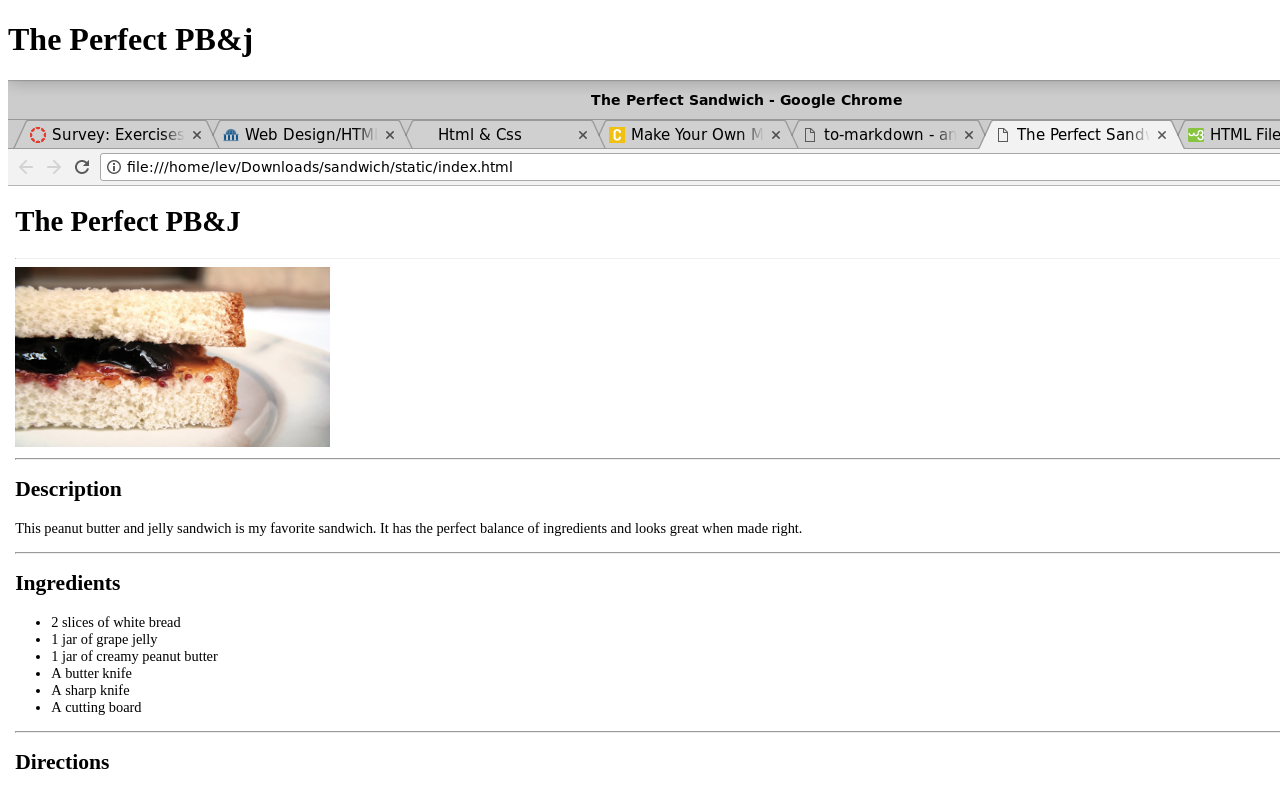
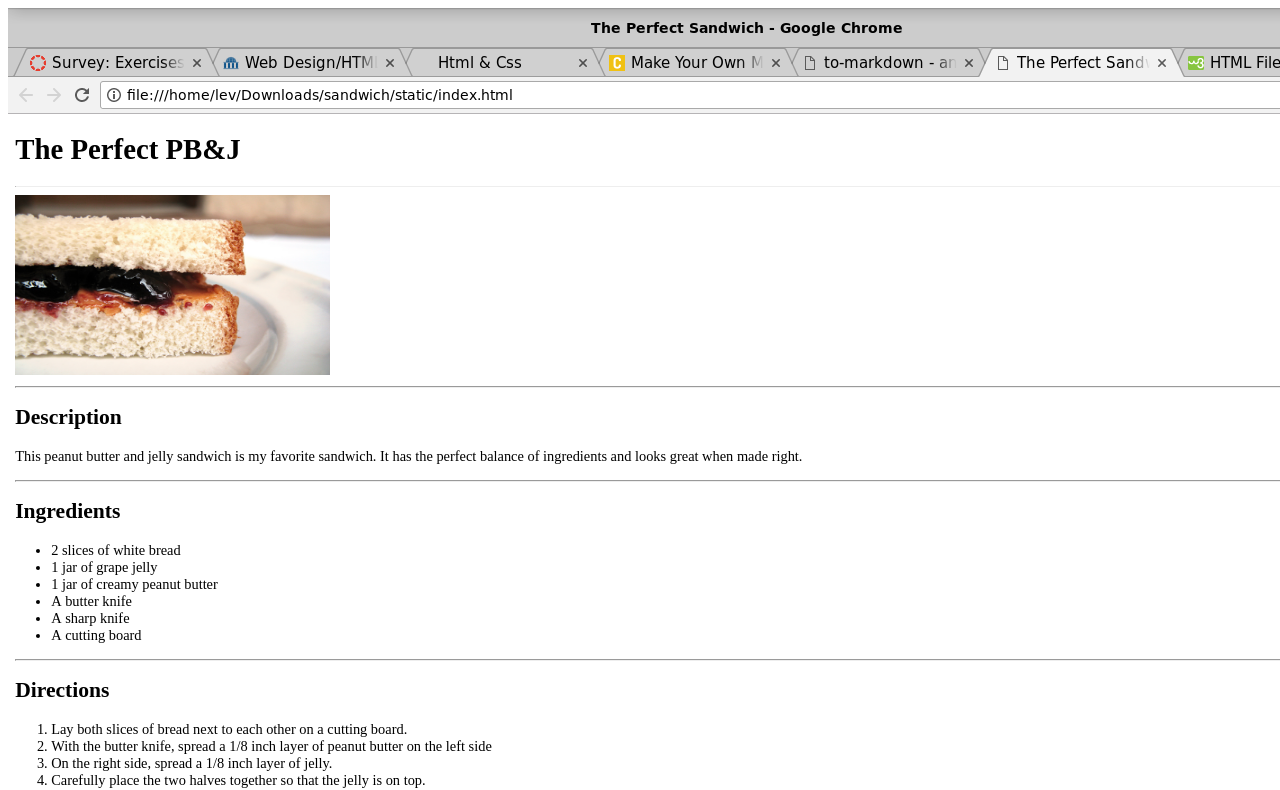
Before and after one commit to 9-5-pursuit/lab-intro-to-html, a website: page recipe.html in a window 1280 px wide. Shown: the top 790 px of the page. Drawn offline with Linux system fonts and the light colour scheme.

Commit message:
lab-intro-to-html-corrected

```diff
--- a/recipe.html
+++ b/recipe.html
@@ -7,13 +7,11 @@
     <meta name="viewport" content="width=device-width, initial-scale=1.0">
     <title>Document</title>
 </head>
-<body>
-
 
 <header>
-    <h1> The Perfect PB&j </h1>
     <img src="/images/pbjImage.png" alt="pbjImage">
 </header>
+<body>
 
 <hr>
 
```
